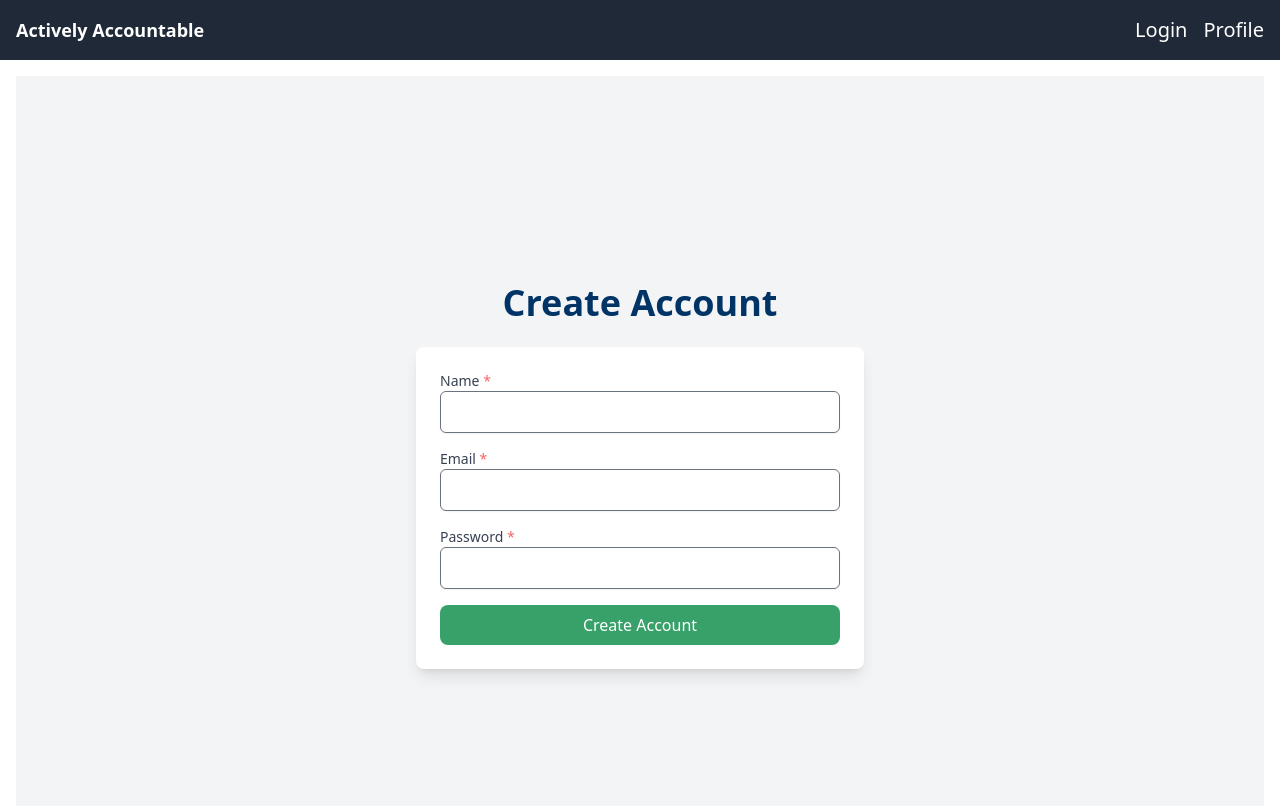
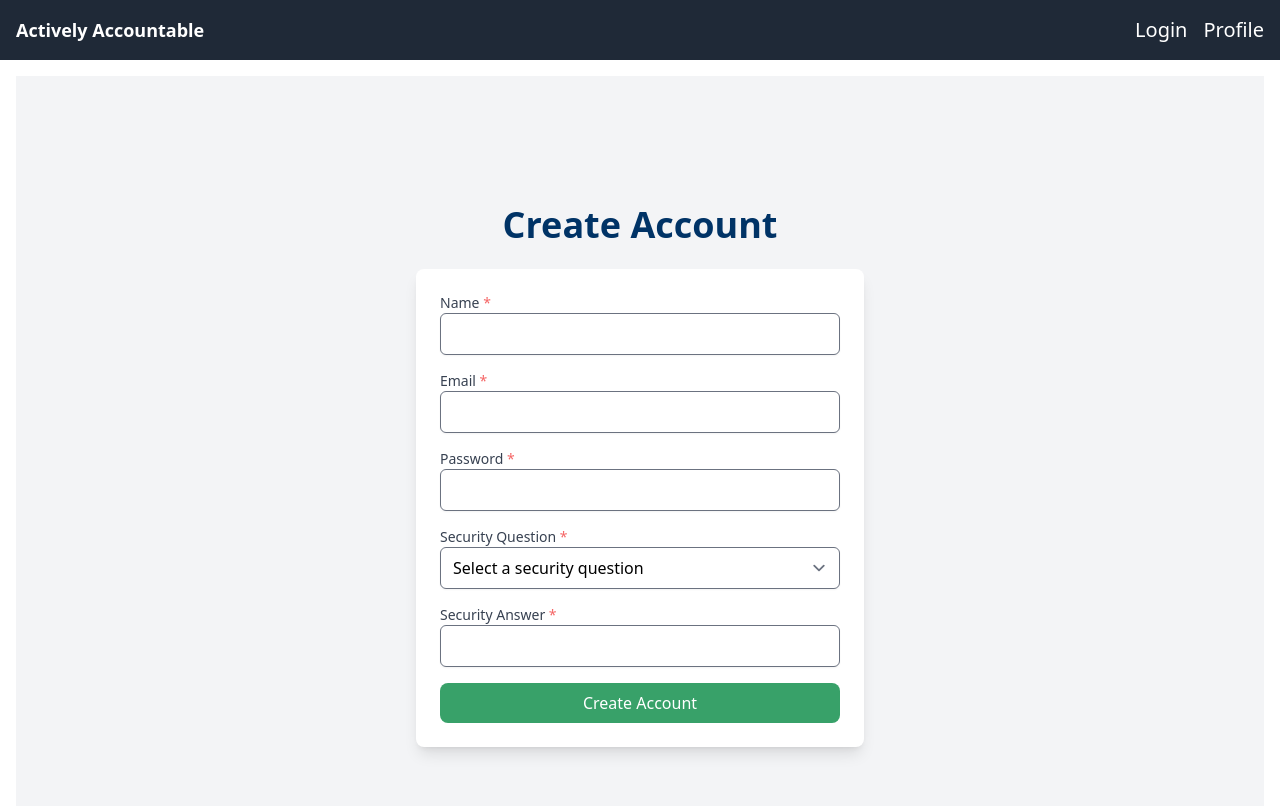
Before and after one commit to ismithin/SoftwareProject, a SvelteKit app in the folder actively-accountable/: page /create-account in a window 1280 px wide. Shown: the top 806 px of the page. Built offline with nearby package versions, Linux system fonts and the light colour scheme.

Commit message:
Added Security Question to Create Account

```diff
--- a/actively-accountable/src/routes/create-account/+page.svelte
+++ b/actively-accountable/src/routes/create-account/+page.svelte
@@ -2,6 +2,8 @@
     let name: string = '';
     let email: string = '';
     let password: string = '';
+    let securityQuestion: string = '';
+    let securityAnswer: string = '';
     let errorMessage: string = '';
     let formErrorMessage: string = '';
 
@@ -18,7 +20,7 @@
         formErrorMessage = '';
 
         // Check if all fields are filled
-		if (!name || !email || !password) {
+        if (!name || !email || !password || !securityQuestion || !securityAnswer) {
             formErrorMessage = 'Please fill in all fields.';
             return;
         }
@@ -30,7 +32,7 @@
         }
 
         // Mocking account creation; replace with actual backend integration
-		console.log(`Account Created: ${name}, ${email}`);
+        console.log(`Account Created: ${name}, ${email}, ${securityQuestion}, ${securityAnswer}`);
         window.location.href = '/login'; // Redirect to login page after account creation
     };
 </script>
@@ -75,6 +77,34 @@
             {/if}
         </div>
 
+        <!-- Security Question Section -->
+        <div>
+            <label for="securityQuestion" class="block text-sm font-medium text-gray-700">Security Question <span class="text-red-500">*</span></label>
+            <select
+                id="securityQuestion"
+                bind:value={securityQuestion}
+                required
+                class="w-full rounded-md border px-3 py-2 shadow-sm focus:outline-none focus:ring-2 focus:ring-green-500"
+            >
+                <option value="" disabled>Select a security question</option>
+                <option value="What is your mother's maiden name?">What is your mother's maiden name?</option>
+                <option value="What was the name of your first pet?">What was the name of your first pet?</option>
+                <option value="What is your favorite color?">What is your favorite color?</option>
+                <option value="What city were you born in?">What city were you born in?</option>
+            </select>
+        </div>
+
+        <div>
+            <label for="securityAnswer" class="block text-sm font-medium text-gray-700">Security Answer <span class="text-red-500">*</span></label>
+            <input
+                id="securityAnswer"
+                type="text"
+                bind:value={securityAnswer}
+                required
+                class="w-full rounded-md border px-3 py-2 shadow-sm focus:outline-none focus:ring-2 focus:ring-green-500"
+            />
+        </div>
+
         <!-- Form-wide error message if any field is missing -->
         {#if formErrorMessage}
             <p class="text-red-500 text-sm mt-2">{formErrorMessage}</p>
```
Lines whose indentation alone changed are shown as unchanged.
